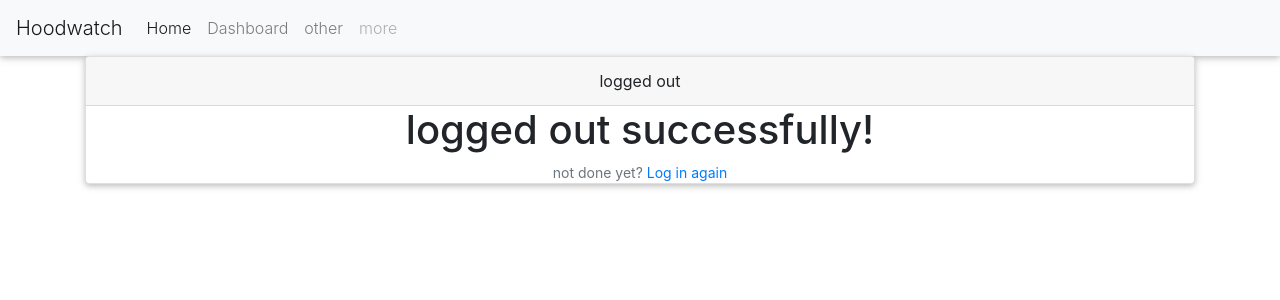
After one commit to Vector254/hoodwatch, a Django app: page /logout/ in a window 1280 px wide. The commit adds this page. Shown: the top 300 px of the page. Run offline with Django 3.2, Linux system fonts and the light colour scheme; some libraries are stand-ins or nearby versions.

Commit message:
add navbar

```diff
--- a/hoodwatch/templates/base.html
+++ b/hoodwatch/templates/base.html
@@ -1,4 +1,4 @@
-{% load bootstrap3 %}
+{% load bootstrap4 %}
 {% load static%}
 <!DOCTYPE html>
 <html>
@@ -11,7 +11,7 @@
     <title> v-rate</title>
   {% endif %}
   {% block styles %}
-  <link rel="stylesheet" href="https://maxcdn.bootstrapcdn.com/bootstrap/4.0.0-alpha.2/css/bootstrap.min.css" integrity="sha384-y3tfxAZXuh4HwSYylfB+J125MxIs6mR5FOHamPBG064zB+AFeWH94NdvaCBm8qnd" crossorigin="anonymous">
+
   <link href="https://cdnjs.cloudflare.com/ajax/libs/twitter-bootstrap/4.3.1/css/bootstrap.min.css" rel="stylesheet">
   <link href="https://cdnjs.cloudflare.com/ajax/libs/mdbootstrap/4.8.10/css/mdb.min.css" rel="stylesheet">
   <link rel="stylesheet" href="{% static 'css/styles.css' %}">
@@ -34,7 +34,7 @@
 
     {% block content %}
     {%endblock%}
-    {% include "footer.html" %}
+
     {% block scripts %}
         <script src="https://ajax.googleapis.com/ajax/libs/jquery/3.2.1/jquery.min.js"></script>
         <script type="text/javascript"src="https://cdnjs.cloudflare.com/ajax/libs/twitter-bootstrap/4.3.1/js/bootstrap.min.js"></script>
--- a/hoodwatch/templates/index.html
+++ b/hoodwatch/templates/index.html
@@ -0,0 +1,5 @@
+{% extends 'base.html' %}
+{% block content %}
+{{block.super}}
+    <h3 class="text-center">Dashboard</h3>
+{% endblock %}
--- /dev/null
+++ b/hoodwatch/templates/navbar.html
@@ -0,0 +1,14 @@
+<nav class="navbar navbar-expand-lg navbar-light bg-light">
+    <a class="navbar-brand" href="/">Hoodwatch</a>
+    <button class="navbar-toggler" type="button" data-toggle="collapse" data-target="#navbarNavAltMarkup" aria-controls="navbarNavAltMarkup" aria-expanded="false" aria-label="Toggle navigation">
+      <span class="navbar-toggler-icon"></span>
+    </button>
+    <div class="collapse navbar-collapse" id="navbarNavAltMarkup">
+      <div class="navbar-nav">
+        <a class="nav-item nav-link active" href="/">Home <span class="sr-only">(current)</span></a>
+        <a class="nav-item nav-link" href="#">Dashboard</a>
+        <a class="nav-item nav-link" href="#">other</a>
+        <a class="nav-item nav-link disabled" href="#">more</a>
+      </div>
+    </div>
+  </nav>
--- a/project/settings.py
+++ b/project/settings.py
@@ -32,6 +32,9 @@ ALLOWED_HOSTS = []
 
 INSTALLED_APPS = [
     'hoodwatch.apps.HoodwatchConfig',
+    'bootstrap3',
+    'bootstrap4',
+    'crispy_forms',
     'django.contrib.admin',
     'django.contrib.auth',
     'django.contrib.contenttypes',
```
